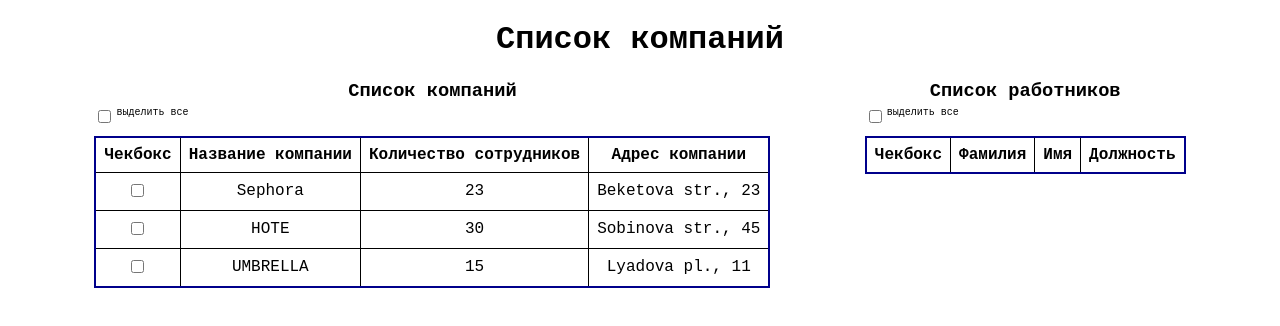
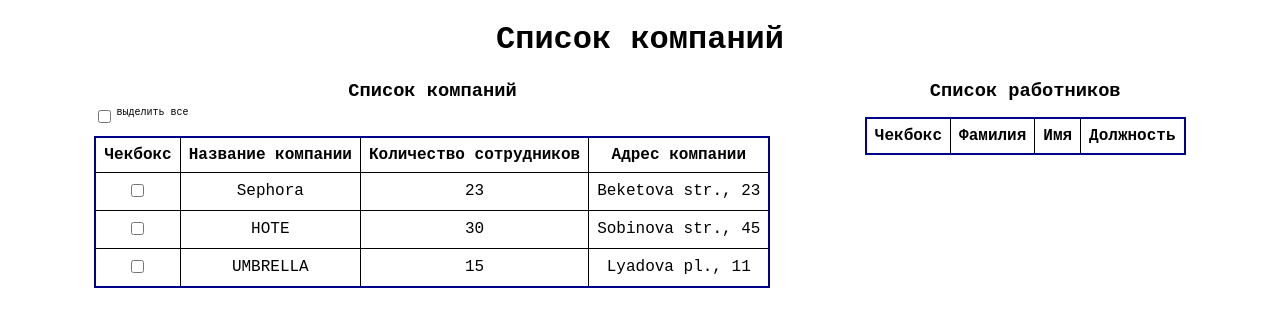
Before and after one commit to neeptoon/company-list, a React (Create React App) app: page / in a window 1280 px wide. Shown: the top 326 px of the page. Built offline with nearby package versions, Linux system fonts and the light colour scheme.

Commit message:
add mark companies

```diff
--- a/src/Components/Chooser/Chooser.jsx
+++ b/src/Components/Chooser/Chooser.jsx
@@ -3,10 +3,10 @@ import React from 'react';
 import classes from './Chooser.module.scss';
 
 
-export const Chooser = () => {
+export const Chooser = ({value, onChange}) => {
     return (
         <label className={classes.label}>
-            <input type="checkbox"/>
+            <input type="checkbox" checked={value} onChange={onChange}/>
             выделить все
         </label>
     );
--- a/src/Components/Tablecaption/Tablecaption.jsx
+++ b/src/Components/Tablecaption/Tablecaption.jsx
@@ -1,12 +1,10 @@
 import React from 'react';
 
-import {Chooser} from '../Chooser';
-
-export const Tablecaption = ({title}) => {
+export const Tablecaption = ({title, children}) => {
     return (
         <caption>
             <h3>{title}</h3>
-            <Chooser/>
+            {children}
         </caption>
     );
 };
--- a/src/features/Companies/Companies.jsx
+++ b/src/features/Companies/Companies.jsx
@@ -3,20 +3,24 @@ import {useSelector, useDispatch} from 'react-redux';
 
 import {Table} from '../../Components/Table';
 import {Tablecaption} from '../../Components/Tablecaption';
+import {Chooser} from '../../Components/Chooser';
+import {useToggle} from '../../hooks/useToggle';
 
-import {selectCompany} from './companies-slice';
+import {selectCompany, selectAllCompanies} from './companies-slice';
 import classes from './Companies.module.scss';
+
 
 export const Companies = () => {
     const dispatch = useDispatch();
     const companies = useSelector(state => state.companies);
     const rows = [];
+    const [allCompaniesSelected, setAllCompaniesSelected] = useToggle(false);
 
     companies.forEach(company => {
         rows.push(
             <tr className={company.selected ? `${classes.selected}`: ''} key={company.id}>
                 <td>
-                    <input type="checkbox" onChange={() => dispatch(selectCompany(company.id))}/>
+                    <input type="checkbox" checked={company.selected} onChange={() => dispatch(selectCompany(company.id))}/>
                 </td>
                 <td>{company.title}</td>
                 <td>{company.qty}</td>
@@ -25,9 +29,16 @@ export const Companies = () => {
         );
     });
 
+    const selectCompanies = () => {
+        setAllCompaniesSelected(!allCompaniesSelected);
+        dispatch(selectAllCompanies(allCompaniesSelected));
+    };
+
     return (
         <Table category="companies" companies={companies} rows={rows}>
-            <Tablecaption title="Список компаний"/>
+            <Tablecaption title="Список компаний">
+                <Chooser value={allCompaniesSelected} onChange={selectCompanies}/>
+            </Tablecaption>
         </Table>
 
     );
--- a/src/features/Companies/companies-slice.js
+++ b/src/features/Companies/companies-slice.js
@@ -13,11 +13,11 @@ export const companiesSlice = createSlice({
             const company = state.find(company => company.id === id);
             company.selected = !company.selected;
         },
-        selectAllCompany: (state, action) => {
-            state.forEach(company => company.selected = !company.selected);
+        selectAllCompanies: (state, action) => {
+            state.forEach(company => company.selected = !action.payload);
         }
     }
 });
 
-export const {selectAllCompany, selectCompany} = companiesSlice.actions;
+export const {selectAllCompanies, selectCompany} = companiesSlice.actions;
 export const companies = companiesSlice.reducer;
```
